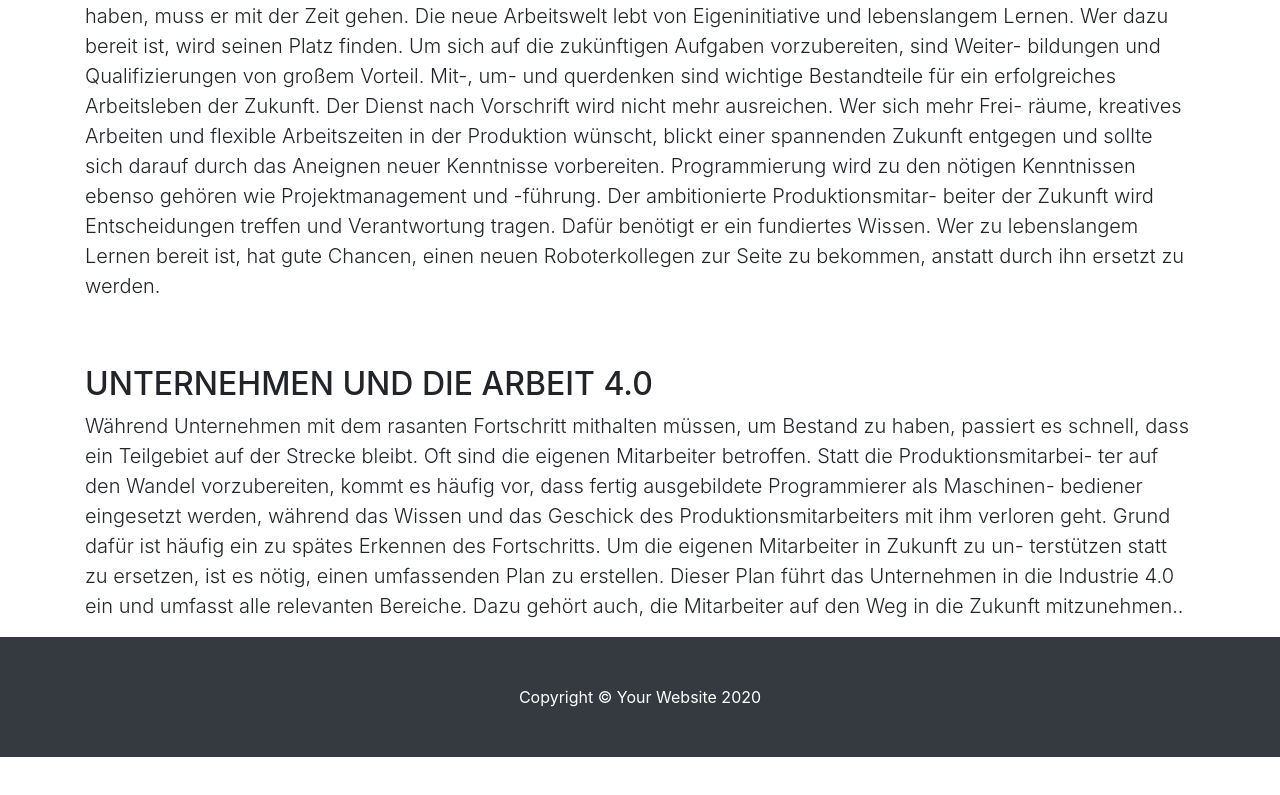
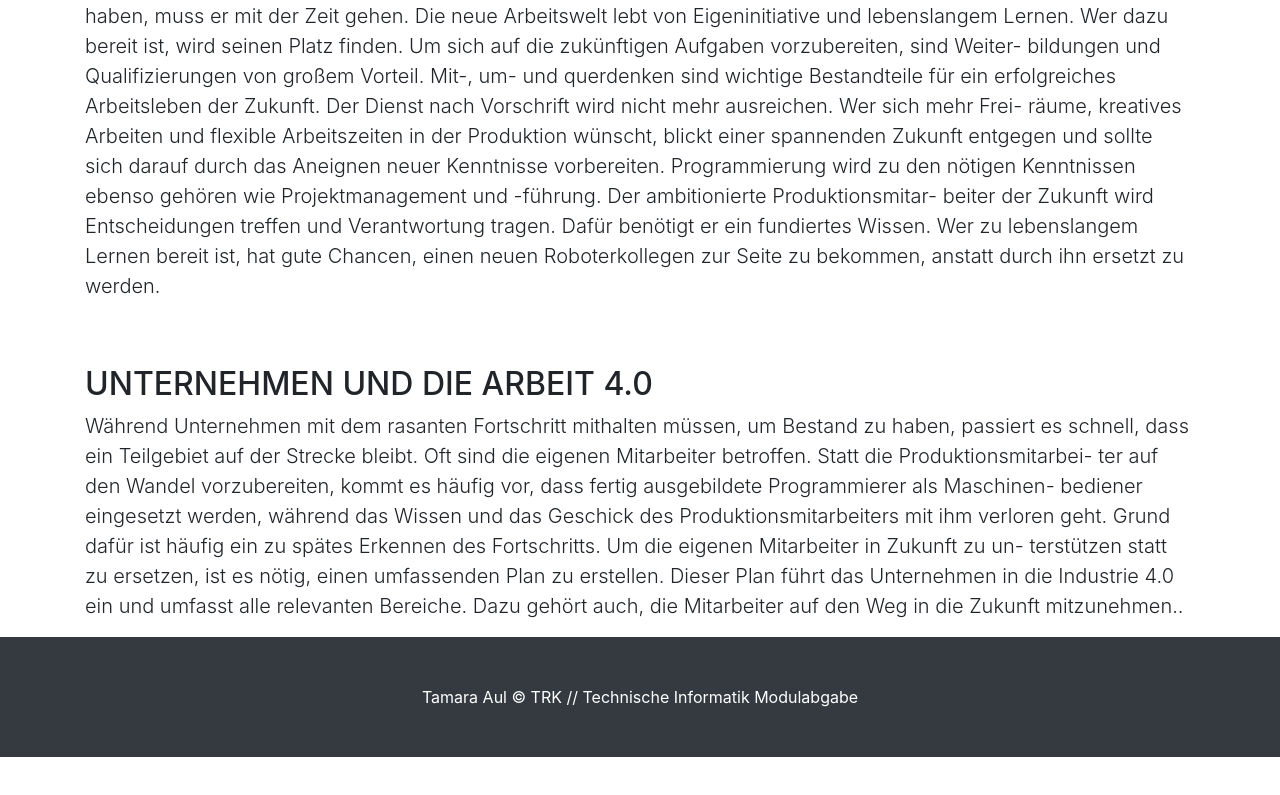
Before and after one commit to tamaraaul/Modul_Arbeit_TI_Tamara_Aul, a plain HTML site: page index.html in a window 1280 px wide. Shown: the part 9075-9870 px from the top of the page. Drawn offline with Linux system fonts and the light colour scheme.

Commit message:
Titel und Footer Anpassung

```diff
--- a/index.html
+++ b/index.html
@@ -8,7 +8,7 @@
   <meta name="description" content="">
   <meta name="author" content="">
 
-  <title>Full Width Pics - Start Bootstrap Template</title>
+  <title>TRK // Technische Informatik Modulabgabe // Tamara Aul</title>
 
   <!-- Bootstrap core CSS -->
   <link href="vendor/bootstrap/css/bootstrap.min.css" rel="stylesheet">
@@ -350,7 +350,7 @@ Sie fragen sich:</p>
   <!-- Footer -->
   <footer class="py-5 bg-dark">
     <div class="container">
-      <p class="m-0 text-center text-white">Copyright &copy; Your Website 2020</p>
+      <p class="m-0 text-center text-white">Tamara Aul &copy; TRK // Technische Informatik Modulabgabe</p>
     </div>
     <!-- /.container -->
   </footer>
```
